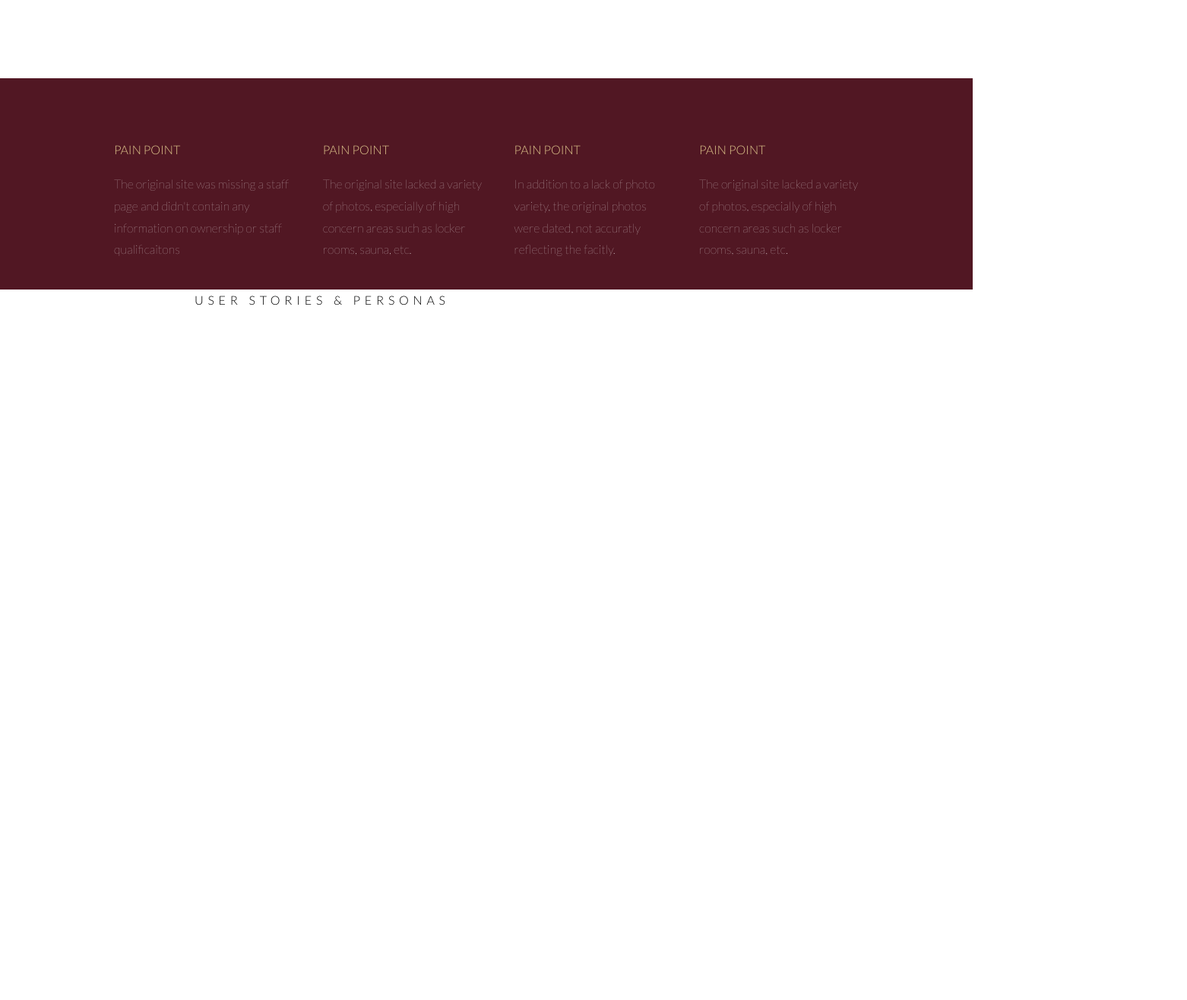
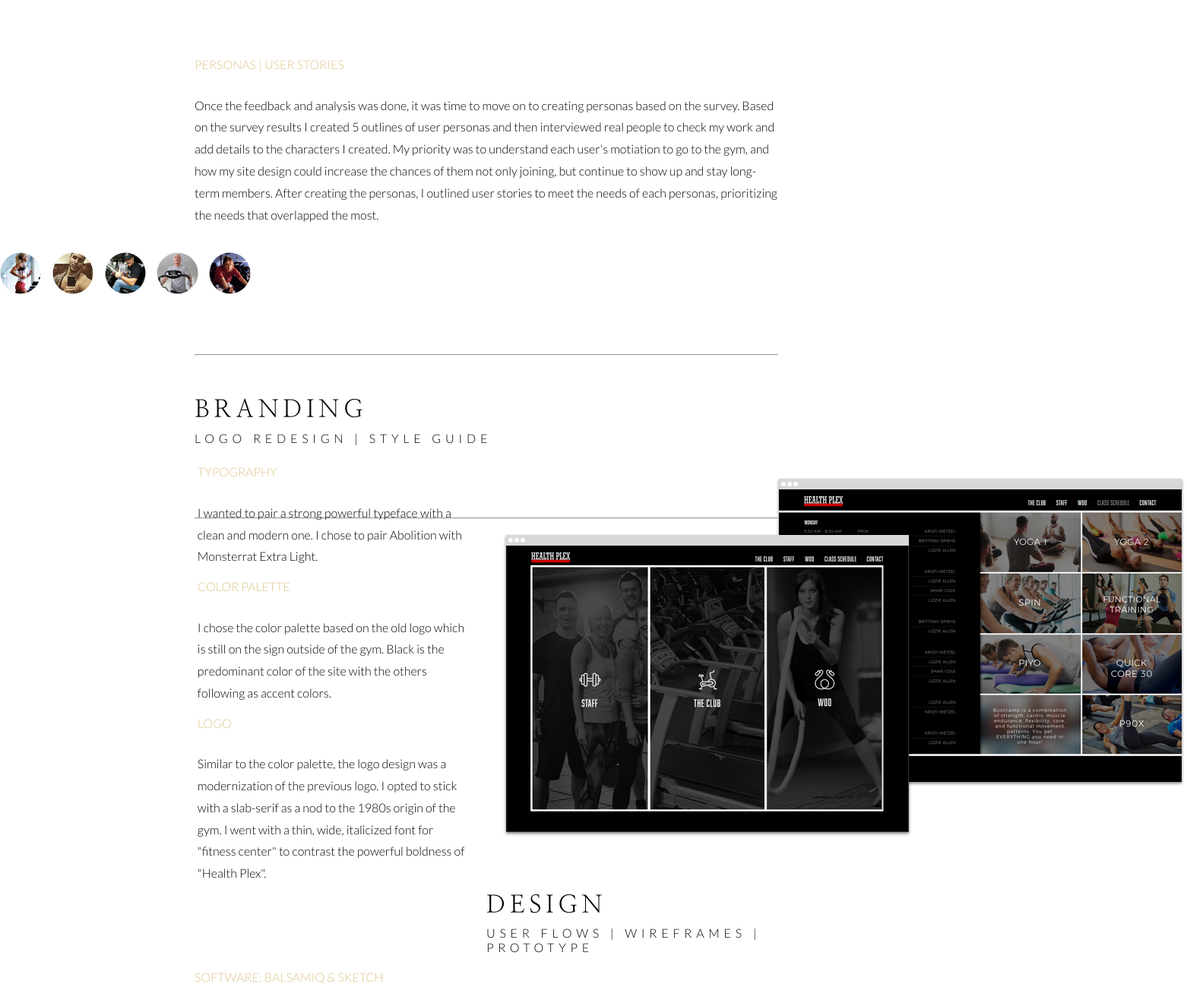
Before and after one commit to aleciadawn/aleciadawn.github.io, a plain HTML site: page health-plex.html in a window 1280 px wide. Shown: the part 2180-3496 px from the top of the page at 76% size, 1562 px wide, since content can reach past the window. Before the commit the page ends 2679 px from the top, so only its background shows below. Drawn offline with Linux system fonts and the light colour scheme; files that its build step writes are made by us from their sources.

Commit message:
Save work on hp page

```diff
--- a/health-plex.html
+++ b/health-plex.html
@@ -42,27 +42,27 @@
         <h4>PROCESS</h4>
         <p>
         <b>Research:</b> User Surveys, Personas, User Stories<br>
-        <b>Design:</b> Site Map & User Flows, Low & High Fidelity Wireframes, InVision Prototype<br>
-        <b>Testing:</b> Usability Tests
+        <b>Branding:</b> Logo Redesign, Style Guide<br>
+        <b>Design:</b> Site Map & User Flows, Low & High Fidelity Wireframes<br>
+        <b>Testing:</b> InVision Prototype & Usability Tests
         </p>
       </div>
   </section>
 
-<hr>
+  <hr> <!--seperator line-->
 
   <section class="research-containter"> <!-- research section -->
 
-        <div class="research-title">
+    <div class="research-title"> <!--paragraph-->
       <h5>RESEARCH</h5>
-          <h4>USER SURVEYS AND INTERVIEWS</h4>
+      <h4>USER SURVEYS & INTERVIEWS | PERSONAS | USER STORIES</h4>
       <p>The first step in the process was discussing goals and limitations of the client.
-            Next, I sent out a survey to both members and non-members. The survey received resoponses from 12 non-members and six members. Of the non-members surveyed, three did not have any type of gym membership. Based on the findings of the survey along with 3 personal interviews, I anazlyzed the original site to identify the main pain pain points the client was experiencing with their site and made sure to prioritze those points through the remander of my design process</p>
-        </div>
+        Next, I sent out a survey to both members and non-members. The survey received resoponses from 12 non-members and six members. Of the non-members surveyed, three did not have any type of gym membership. Based on the findings of the survey along with 3 personal interviews, I anazlyzed the original site to identify the main pain pain points the client was experiencing with their site and made sure to prioritze those points through the remander of my design process
+      </p>
     </div>
 
-      <section> <!--intro to project -->
+    <section> <!--findings from the survey + pain points -->
         <div class="clearfix">
-
           <div class="research column half"> <!--left half -->
             <h4>RESEARCH HIGHLIGHTS</h4>
             <ul>
@@ -136,81 +136,112 @@
             </ul>
           </div>
     </section>
+
+    <section class="users"> <!--personas and flows -->
+        <div class="clearfix">
+
+          <div class="personas-title"> <!--paragraph-->
+            <h4>PERSONAS | USER STORIES</h4>
+            <p>
+              Once the feedback and analysis was done, it was time to move on to creating personas based on the survey.
+              Based on the survey results I created 5 outlines of user personas and then interviewed real people to check my work and add details to the characters I created.
+              My priority was to understand each user's motiation to go to the gym, and how my site design could increase the chances of them not only joining, but continue to show up and stay long-term members.
+              After creating the personas, I outlined user stories to meet the needs of each personas, prioritizing the needs that overlapped the most.
+            </p>
+          </div>
+          <div class"personas-images">
+            <img src= "assets/images/The Addict.png" alt="The Addict" class="personas-photo">
+            <img src= "assets/images/GymBro.png" alt="GymBro" class="personas-photo">
+            <img src= "assets/images/Passerby.png" alt="Passerby" class="personas-photo">
+            <img src= "assets/images/Regular.png" alt="Regular" class="personas-photo">
+            <img src= "assets/images/Rookie.png" alt="Rookie" class="personas-photo">
+          </div>
+
+    </section>
+
   </section>
 
 
+<hr>
 
-<section class="findings">
-  <table style="width:80%" class="table">
-    <tr>
-      <td>
-        <!-- <div class="point-description">
-          <h3 class="point-title">74%</h3>
+
+  <section class="research-containter"> <!-- research section -->
+    <div class="branding-title"> <!--paragraph-->
+      <h5>BRANDING</h5>
+      <h4>LOGO REDESIGN | STYLE GUIDE</h4>
+
+      <div class="brand column half"> <!--text half -->
+        <h4>TYPOGRAPHY</h4>
+        <p>I wanted to pair a strong powerful typeface with a clean and modern one. I chose to pair Abolition with Monsterrat Extra Light.
+        </p>
+
+        <h4>COLOR PALETTE</h4>
+        <p>I chose the color palette based on the old logo which is still on the sign outside of the gym. Black is the predominant color of the site with the others following as accent colors.
+        </p>
+
+        <h4>LOGO</h4>
         <p>
-          of members surveyed highlighted staff as one of their favorite aspects of the health club.
-          </p>
-        </div> -->
-      </td>
-      <td>
-        <!-- <div class="point-description">
-          <h3 class="point-title">83%</h3>
-          <p>
-          of users noted facility cleanliness as one of their top priorities when chosing a fitness facility.
-          </p>
-        </div> -->
-      <!-- </td>
-      <td>
-        <div class="point-description">
-          <h3 class="point-title">56%</h3>
-          <p>
-          of users surveyed claimed a modern facility and equipment were among their top three priorities when deciding to join a gym.
+        Similar to the color palette, the logo design was a modernization of the previous logo.
+        I opted to stick with a slab-serif as a nod to the 1980s origin of the gym.
+        I went with a thin, wide, italicized font for "fitness center" to contrast the powerful boldness of "Health Plex".
         </p>
       </div>
-      </td> -->
-      <td>
-        <!-- <div class="point-description">
-          <h3 class="point-title">100%</h3>
+    </div>
+
+    <div class="brand column half">   <!--image half-->
+      <img src= "assets/images/healthplex-hero.png" alt=" Main Photo" class="photo">
+    </div>
+  </section>
+<hr>
+<section class="research-containter"> <!-- research section -->
+  <div class="design-title"> <!--paragraph-->
+    <h5>DESIGN</h5>
+    <h4>USER FLOWS | WIREFRAMES | PROTOTYPE</h4>
+
+    <div class="subtitles"> <!--paragraph-->
+      <h4> SOFTWARE: BALSAMIQ & SKETCH </h4>
       <p>
-          of users said they would consider switching gyms based on reviews and/or friend recomendations.
-          </p>
-        </div> -->
-      </td>
-    </tr>
-    <tr>
-      <td>
-        <div class="pain-point">
-          <h4>PAIN POINT</h4>
-          <p>The original site was missing a staff page and didn't contain any information on ownership or staff qualificaitons</p>
+        Prior to designing the pages, I sketched out a site map with the user flow on paper.
+        I used color coding to identify the user interaction with the sitemap, and highlighted the top page priorities based on the user research.
+        The low-fidelity wireframes were created using Balsamiq, and once I had those complete, I moved on to incorporate the style guide and created high-fidelity wireframes using Sketch.
+      </P>
     </div>
-      </td>
-      <td>
-        <div class="pain-point">
-          <h4>PAIN POINT</h4>
-          <p>The original site lacked a variety of photos, especially of high concern areas such as locker rooms, sauna, etc.</p>
-      </td>
-      <td>
-        <div class="pain-point">
-          <h4>PAIN POINT</h4>
-          <p>In addition to a lack of photo variety, the original photos were dated, not accuratly reflecting the facitly.</p>
-      </td>
-      <td>
-        <div class="pain-point">
-          <h4>PAIN POINT</h4>
-          <p>The original site lacked a variety of photos, especially of high concern areas such as locker rooms, sauna, etc.</p>
-      </td>
-    </tr>
-  </table>
+
+    <img src= "assets/images/design-image.png" alt=" Wireframe Photo" class="design-image">
+  </div>
 </section>
 
+<hr>
+
 <section class="research-containter"> <!-- research section -->
+  <div class="research-title"> <!--paragraph-->
+    <h5>CONCLUSION</h5>
+    <h4>PROTOTYPING | USER TESTING | DEVELOPMENT</h4>
+    <p>
+      I used InVision to create a site prototype and observed users navigating the site. I began the observation with the following prompt:
+      <br></br>
+      <b>"Pretend you hav just moved to a new city and are looking to join a gym, use this site to determine whether you would consider this gym as a top contender."</b>
+      <br></br>
+      After taking notes of their first moves I checked to see if their priorities aligned with the researhc done at the beginning of the process.
+      Then, I had each user move through tasks I created from the user flows. Here are some examples of tasks I asked of the users:
+      <br></br>
+        <b>1. "Identify a fitness class you would like to attend and tell me how much it would cost you if you attended as a member."</b>
+        <br>
+        <b>2. "Tell me if the cost of membership is in your price range"</b>
+        <br>
+        <b>3. "You are hoping to hire a personal trainer, how would you go about getting a trainer from this gym"</b>
+        <br>
+        <b>4. "Sign-up for a free-trial."</b>
+        <br></br>
 
-      <div class="research-title">
-        <h4>USER STORIES & PERSONAS </h4>
-        <p>
-        </P>
+      Overall, the feedback was positive. There were a few minor design changes which included resdesign a couple piece of content that a few users thought were buttons when they were not.
+    </p>
   </div>
-    </div>
+
+  <button type="button" id="prototype-button">VIEW PROTOTYPE</button>
 </section>
+
+<
 
 
 </body>
--- a/styles/about-me.css
+++ b/styles/about-me.css
@@ -1,5 +1,6 @@
 body {
      background-color: #2F4D55;
+
  }
 
  #hero-content {
@@ -8,7 +9,6 @@ body {
      width: auto;
      opacity:1;
      text-align: center;
-     background-color: #2F4D55;
      background-repeat: no-repeat;
      background-position: center center;
      background-size: cover;
@@ -56,12 +56,10 @@ body {
 
  .about {
    padding: 5%;
-   background-color: #2F4D55;
    z-index: 1;
  }
  .point {
    padding: 5%;
-   background-color: #2F4D55;
    z-index: 1;
  }
 
--- a/styles/health-plex.css
+++ b/styles/health-plex.css
@@ -1,5 +1,6 @@
 body{
      background-color: #FFFFFF;
+     /* border: 15px solid #511723; */
  }
 
  p {
@@ -12,16 +13,30 @@ body{
  h4 {
    font-size: 16px;
    font-weight: 500;
-   color: #DEC58B;
- }
-
- h5 {
-   color: #000000;
  }
 
 /* NAVIGATION */
  .links-container .navbar-link {
      color: #462B38;
+ }
+
+ button {
+    background-color: transparent;
+    border: none;
+    color: #000000;
+    padding: 15px 32px;
+    text-align: center;
+    text-decoration: none;
+    display: inline-block;
+    font-size: 16px;
+    font-style: "lato";
+    font-weight: 300;
+    border: 2px solid #2F4D55;
+ }
+
+ button:hover {
+   background-color: #2F4D55;
+   color: #FFFFFF;
  }
 
 /* HERO */
@@ -39,7 +54,6 @@ body{
     letter-spacing: 0.5rem;
     z-index: -1;
   }
-
   #hero-content h4 {
     font-size: 18px;
     font-weight: 300;
@@ -53,7 +67,6 @@ body{
     margin-top: 5%;
     margin-bottom: 5%;
   }
-
   .intro .photo {
     position: relative;
     max-width: 85%;
@@ -63,7 +76,6 @@ body{
     align-items: center;
 
   }
-
   .intro h4 {
     position: relative;
     max-width: 100%;
@@ -73,7 +85,6 @@ body{
     font-weight: 500;
     color: #DEC58B;
   }
-
   .intro p {
     position: relative;
     max-width: 100%;
@@ -87,12 +98,10 @@ body{
       width: 100%;
       padding-bottom: 5%;
     }
-
     .research-containter h5{
       margin-left: 20%;
       margin-bottom: 10px;
     }
-
     .research-title {
       position: relative;
       width: 100%;
@@ -102,7 +111,6 @@ body{
       color: #000000;
       letter-spacing: 0.3rem;
     }
-
     .research-title h4 {
       text-align: left;
       margin-left: 20%;
@@ -111,7 +119,6 @@ body{
       color: #000000;
       font-weight: 300;
     }
-
     .research-title p {
       letter-spacing: 0rem;
       margin-left: 20%;
@@ -119,13 +126,13 @@ body{
       margin-top: 30px;
     }
 
+  /* RESEARCH COLUMN */
     .research {
       position: relative;
       z-index: 1;
       margin-top: 30px;
       margin-bottom: 5%;
     }
-
     .research h4 {
       position: relative;
       max-width: 100%;
@@ -134,14 +141,19 @@ body{
       font-weight: 500;
       color: #DEC58B;
     }
+    .research p {
+      position: relative;
+      max-width: 100%;
+      margin-left: 40%;
+    }
 
+  /* PAIN POINTS COLUMN */
     .pain {
       position: relative;
       z-index: 1;
       margin-top: 30px;
       margin-bottom: 5%;
     }
-
     .pain h4 {
       position: relative;
       max-width: 100%;
@@ -151,7 +163,6 @@ body{
       font-weight: 500;
       color: #DEC58B;
     }
-
     .pain p {
       position: relative;
       max-width: 100%;
@@ -159,61 +170,135 @@ body{
       padding-left: 5%;
     }
 
-
-    ul {
-    list-style-type: none;
-    margin: 0;
-    padding: 0;
+/* USERS AND PERSONAS COLUMN */
+    .personas-title {
+      position: relative;
+      width: 100%;
+      opacity:1;
+      background-position: center center;
+      background-size: cover;
+      color: #000000;
+    }
+    .personas-title h4 {
+      text-align: left;
+      margin-left: 20%;
+      margin-right: 20%;
+      margin-top: 5px;
+      color: #DEC58B;
+      font-weight: 500;
+    }
+    .personas-title p {
+      letter-spacing: 0rem;
+      margin-left: 20%;
+      margin-right: 20%;
+      margin-top: 30px;
+    }
+    .personas-images {
+      position: relative;
+      padding-left: 20%;
+    }
+    .personas-photo {
+      width: 5%;
+      padding-right: .5rem;
+      padding-top: 1rem;
     }
 
-    .research p {
+
+/* REBRAND SECTION */
+    .branding-title {
+      position: relative;
+      width: 100%;
+      opacity:1;
+      background-position: center center;
+      background-size: cover;
+      color: #000000;
+      letter-spacing: 0.3rem;
+    }
+    .branding-title h4 {
+      text-align: left;
+      margin-left: 20%;
+      margin-right: 20%;
+      margin-top: 5px;
+      margin-bottom:
+      color: #000000;
+      font-weight: 300;
+    }
+    .brand {
+      margin-bottom: 5%;
+    }
+    .brand h4 {
       position: relative;
       max-width: 100%;
       margin-left: 40%;
+      padding-right: 5%;
+      font-size: 16px;
+      font-weight: 500;
+      color: #DEC58B;
+      letter-spacing: .0rem;
+    }
+    .brand p {
+      letter-spacing: 0rem;
+      margin-left: 40%;
+      margin-top: 30px;
+    }
+
+/* DESIGN SECTION */
+.design-title {
+  position: relative;
+  width: 100%;
+  opacity:1;
+  background-position: center center;
+  background-size: cover;
+  color: #000000;
+  letter-spacing: 0.3rem;
+}
+.design-title h4 {
+  text-align: left;
+  margin-left: 20%;
+  margin-right: 20%;
+  margin-top: 5px;
+  color: #000000;
+  font-weight: 300;
+}
+.design-title p {
+  letter-spacing: 0rem;
+  margin-left: 20%;
+  margin-right: 20%;
+  margin-top: 30px;
+}
+
+.subtitles h4 {
+  text-align: left;
+  margin-left: 20%;
+  margin-right: 20%;
+  margin-top: 5px;
+  color: #DEC58B;
+  font-weight: 500;
+  letter-spacing: 0;
 
 }
 
-
-    .findings {
-      position: relative;
-      vertical-align: middle;
-      background-size: cover;
-      background-color:#511723
+.design-image{
+  text-align: center;
+  width: 80%;
+  display: block;
+  margin-left: auto;
+  margin-right: auto;
 }
 
-    .findings p {
-      color: #FFFFFF;
-      font-weight: 100;
+  #prototype {
+    background-color: #f5f5f5;
   }
-
-    .table {
-      margin-left: 10%;
-      margin-right: 10%;
+  #prototype-button {
+    text-align: center;
+    display: block;
+    margin-left: auto;
+    margin-right: auto;
   }
-
-    th, td {
-    padding: 20px;
-    }
-
-    .point-title {
-      text-align: left;
-      font-style: "lato", sans-serif;
-      font-size: 36px;
-      margin-bottom: 0px;
-    }
-
-    /* .feedback{
-      width: 100%;
-      color: #511723;
-      margin-left: 0px;
-      background-color: #511723;
-
-    } */
 
 
 @media (min-width: 640px) {
-    /* .research-containter {
-      position: relative; */
+
     }
 
 
@@ -237,6 +322,8 @@ body{
   .column.flow-opposite { float: right; }
   }
 
+
+
  /* .panel {
    height: 100%;
    width: 100%;
```
Also changed, not shown: index.html (+2 -4 lines), assets/images/GymBro.png (added), assets/images/Passerby.png (added), assets/images/Regular.png (added), assets/images/Rookie.png (added), assets/images/The Addict.png (added), assets/images/design-image.png (added). Lines whose indentation alone changed are shown as unchanged.
